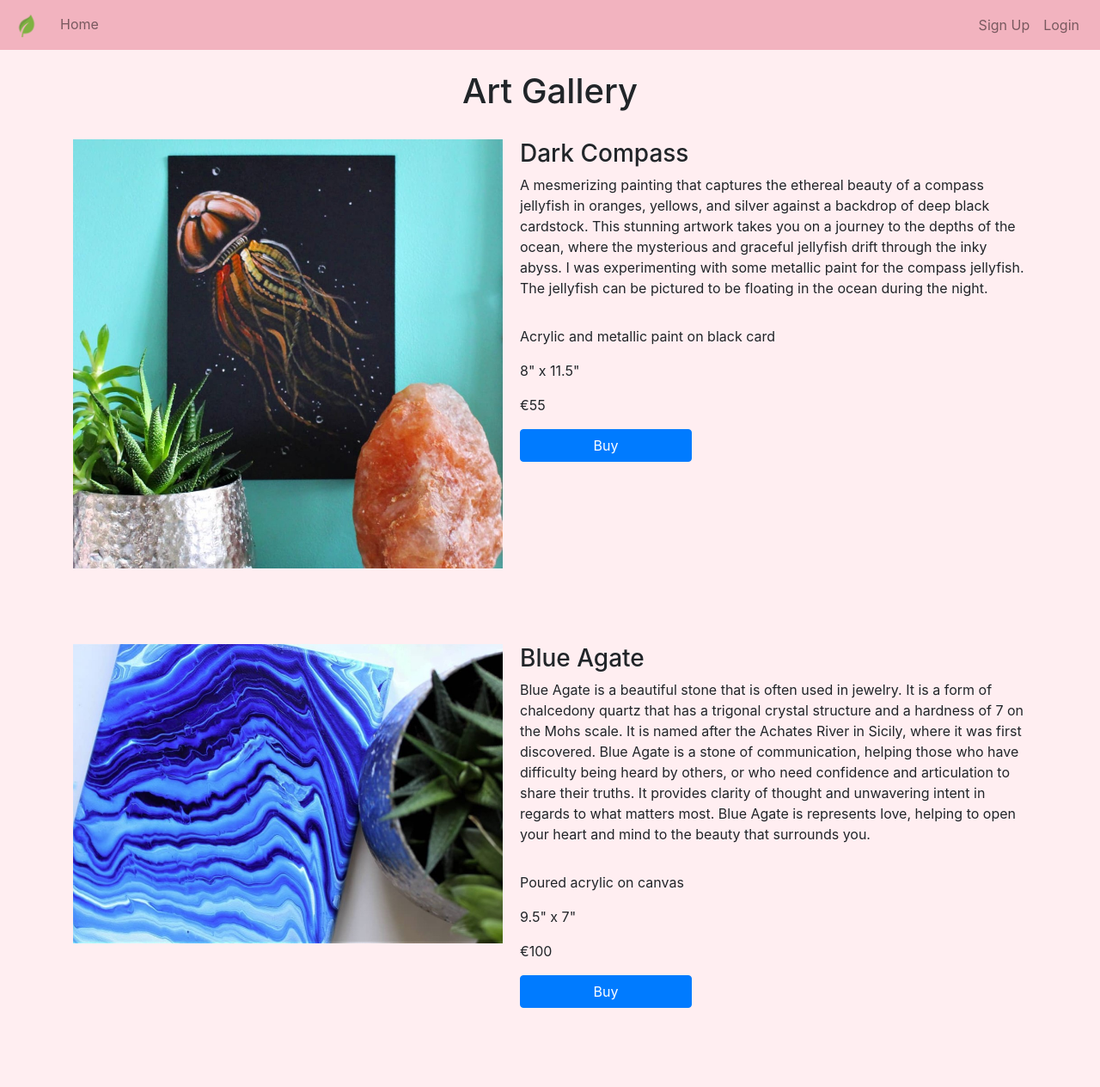
After one commit to gavmac00/flask-app-with-auth, a Flask app: page /art in a window 1280 px wide. The commit adds this page. Shown: the whole page at 86% size. Run offline with Flask 3, Linux system fonts and the light colour scheme; some libraries are stand-ins or nearby versions.

Commit message:
first commit

```diff
--- a/main.py
+++ b/main.py
@@ -2,6 +2,6 @@ from website import create_app
 
 application = create_app()
 
-"""Comment out the below for deployment."""
-# if __name__ == '__main__':
-#     app.run(debug=True) # debug will auto restart server when changes are made
+"""Comment out the below for production."""
+if __name__ == '__main__':
+    application.run(debug=True) # debug will auto restart server when changes are made
--- a/website/auth.py
+++ b/website/auth.py
@@ -20,7 +20,7 @@ def login():
         user = User.query.filter_by(email=email).first() # first() returns the first result, all() returns all results
         if user:
             if check_password_hash(user.password, password): # check if the password is correct
-                flash('Logged in successfully!', category='success')
+                # flash('Logged in successfully!', category='success')
                 login_user(user, remember=True) # remember=True means that the user will stay logged in even after closing the browser
                 return redirect(url_for('views.home'))
             else:
--- /dev/null
+++ b/website/static/gallery/1/metadata.json
@@ -0,0 +1,13 @@
+{
+    "title": "Blue Agate",
+    "main_image": "main.jpg",
+    "main_image_dimensions": {
+        "width": 956,
+        "height": 667
+    },
+    "supplementary_images": [],
+    "description": "Blue Agate is a beautiful stone that is often used in jewelry. It is a form of chalcedony quartz that has a trigonal crystal structure and a hardness of 7 on the Mohs scale. It is named after the Achates River in Sicily, where it was first discovered. Blue Agate is a stone of communication, helping those who have difficulty being heard by others, or who need confidence and articulation to share their truths. It provides clarity of thought and unwavering intent in regards to what matters most. Blue Agate is represents love, helping to open your heart and mind to the beauty that surrounds you.",
+    "price": 100,
+    "medium": "Poured acrylic on canvas",
+    "size": "9.5\" x 7\""
+}
--- /dev/null
+++ b/website/static/gallery/2/metadata.json
@@ -0,0 +1,13 @@
+{
+    "title": "Dark Compass",
+    "main_image": "main.jpg",
+    "main_image_dimensions": {
+        "width": 956,
+        "height": 955
+    },
+    "supplementary_images": [],
+    "description": "A mesmerizing painting that captures the ethereal beauty of a compass jellyfish in oranges, yellows, and silver against a backdrop of deep black cardstock. This stunning artwork takes you on a journey to the depths of the ocean, where the mysterious and graceful jellyfish drift through the inky abyss. I was experimenting with some metallic paint for the compass jellyfish. The jellyfish can be pictured to be floating in the ocean during the night.",
+    "price": 55,
+    "medium": "Acrylic and metallic paint on black card",
+    "size": "8\" x 11.5\""
+}
--- /dev/null
+++ b/website/templates/art.html
@@ -0,0 +1,35 @@
+{% extends "base.html" %}
+{% block title %}Art{% endblock %}
+
+{% block content %}
+<h1 align="center">Art Gallery</h1>
+<br />
+<ul class="list-group list-group-flush" id="gallery" style="display: flex; flex-direction: column; justify-content: space-between; gap: 20px;">
+    {% for art in gallery %}
+    <div class="ml-auto mr-auto" id="art-piece" style="display: flex; flex-direction: row; justify-content: space-between; gap: 20px;">
+        <div class="ml-auto mr-auto" style="display: flex; flex-direction: column; justify-content: top;">
+            <img src="{{ art.main_image_path }}" alt="Art" style="width: {{art.main_image_dimensions_width}}px; height: {{art.main_image_dimensions_height}}px;">
+        </div>
+        <div class="ml-auto mr-auto" style="display: flex; flex-direction: column; justify-content: left; align-items: left;">
+            <h3>{{ art.title }}</h3>
+            <p>{{ art.description }}</p>
+            <p></p>{{ art.medium }}</p>
+            <p>{{ art.size }}</p>
+            <p>&#x20AC;{{ art.price }}</p>
+            <button class="btn btn-primary" type="submit" style="width: 200px">Buy</button>
+        </div>
+    </div>
+    <br />
+    <br />
+    {% endfor %}
+</ul>
+
+<br />
+
+<!-- <div class="welcome" style="display: flex; flex-direction: column; justify-content: center; align-items: center;">
+    <p>Long description</p>
+    <p>Here you can see my art and buy it if you like it!</p>
+    <a href="/art" class="btn btn-primary">Art Gallery</a>
+</div> -->
+
+{% endblock %}
--- a/website/templates/base.html
+++ b/website/templates/base.html
@@ -8,25 +8,45 @@
         integrity="sha384-Vkoo8x4CGsO3+Hhxv8T/Q5PaXtkKtu6ug5TOeNV6gBiFeWPGFN9MuhOf23Q9Ifjh" crossorigin="anonymous" />
     <link rel="stylesheet" href="https://stackpath.bootstrapcdn.com/font-awesome/4.7.0/css/font-awesome.min.css"
         crossorigin="anonymous" />
-
     <title>{% block title %}Home{% endblock %}</title>
+    <style>
+        body {
+            background-color: rgb(255, 238, 241);
+        }
+    </style>
 </head>
 
 <body>
-    <nav class="navbar navbar-expand-lg navbar-dark bg-dark">
+    <nav class="navbar navbar-expand-lg navbar-light" style="background: #F2B3BF">
         <button class="navbar-toggler" type="button" data-toggle="collapse" data-target="#navbar">
             <span class="navbar-toggler-icon"></span>
         </button>
         <div class="collapse navbar-collapse" id="navbar">
-            <div class="navbar-nav">
+            <ul class="navbar-nav mr-auto">
+                <li class="nav-item">
+                    <a class="navbar-brand" href="/">
+                        <img src="/static/logo.png" alt="Logo" style="height: 30px; width: 30px;">
+                    </a>
+                </li>
+                <li class="nav-item">
+                    <a class="nav-link" if=home href="/">Home</a>
+                </li>
+            </ul>
+            <ul class="navbar-nav ml-auto">
                 {% if user.is_authenticated %}
-                <a class="nav-item nav-link" id="home" href="/">Home</a>
-                <a class="nav-item nav-link" id="logout" href="/logout">Logout</a>
+                <li class="nav-item">
+                    <a class="nav-link" id="logout" href="/logout">Logout</a>
+                </li>
                 {% else %}
-                <a class="nav-item nav-link" id="signUp" href="/sign-up">Sign Up</a>
-                <a class="nav-item nav-link" id="login" href="/login">Login</a>
+                <li class="nav-item">
+                    <a class="nav-link" id="signUp" href="/sign-up">Sign Up</a>
+                </li>
+                <li class="nav-item">
+                    <a class="nav-link" id="login" href="/login">Login</a>
+                </li>
                 {% endif %}
-            </div>
+            </ul>
+        </div>
         </div>
     </nav>
 
@@ -79,7 +99,6 @@
         }
     </script>
     {% endblock %}
-
 </body>
 
 </html>
--- a/website/views.py
+++ b/website/views.py
@@ -3,8 +3,10 @@
 from flask import Blueprint, render_template, request, flash, jsonify
 from flask_login import login_required, current_user
 from .models import Note
+from .models import Gallery
 from . import db
 import json
+import os
 
 views = Blueprint('views', __name__)
 
@@ -36,3 +38,82 @@ def delete_note():
             db.session.delete(note)
             db.session.commit()
     return jsonify({})
+
+@views.route('/art')
+def art():
+    """Displays the art gallery."""
+    # code that checks the folder website/static/gallery for folders, each folder is for an art piece that contains a file main.jpg and metadata.json
+    # the code should walk through the directory and save the path to the image and the metadata to the gallery database
+    # the code should then display the images and metadata in the art.html template
+
+    # get the path to the gallery folder
+    gallery_path = os.path.join(os.getcwd(), 'website', 'static', 'gallery')
+    # get the folders in the gallery folder
+    folders = os.listdir(gallery_path)
+    tuple_list = []
+    # loop through the folders
+    for folder in folders:
+        # get the path to the folder
+        folder_path = os.path.join(gallery_path, folder)
+        # get the files in the folder
+        files = os.listdir(folder_path)
+        # loop through the files
+        for file in files:
+            # check if the file is the main image
+            if file == 'main.jpg':
+                # get the path to the main image
+                main_image_path = os.path.join(folder_path, file)
+                relative_main_image_path = os.path.join('static', 'gallery', folder, file) # the relative path is used to display the image in the html document
+            # check if the file is the metadata
+            elif file == 'metadata.json':
+                # get the path to the metadata
+                metadata_path = os.path.join(folder_path, file)
+        # get the metadata from the metadata file
+        with open(metadata_path) as metadata_file:
+            # load the metadata
+            metadata = json.load(metadata_file)
+            # print(metadata)
+
+        # Retrieve metadata values with error handling
+        title = metadata.get('title', 'No title available')  # Default value if 'title' is missing
+        # print(title)
+        description = metadata.get('description', 'No description available')  # Default value if 'description' is missing
+
+        main_image_dimensions_width = metadata['main_image_dimensions']['width']  # Get the dimensions of the main image
+        main_image_dimensions_height = metadata['main_image_dimensions']['height']
+
+        # adjust the dimensions of the main image to be a maximum of 500 pixels wide or 500 pixels tall and scale accordingly
+        if main_image_dimensions_width > main_image_dimensions_height:
+            main_image_dimensions_height = int(500 * (main_image_dimensions_height / main_image_dimensions_width))
+            main_image_dimensions_width = 500
+        else:
+            main_image_dimensions_width = int(500 * (main_image_dimensions_width / main_image_dimensions_height))
+            main_image_dimensions_height = 500
+
+        # Check if 'price' exists and is an integer
+        if 'price' in metadata and isinstance(metadata['price'], int):
+            price = metadata['price']
+        else:
+            price = 0  # Default value if 'price' is missing or not an integer
+
+        medium = metadata.get('medium', 'No medium given')  # Default value if 'medium' is missing
+        size = metadata.get('size', 'No size given')  # Default value if 'size' is missing
+
+        metadata = {
+            "title": title,
+            "description": description,
+            "price": price,
+            "main_image_path": relative_main_image_path,
+            "main_image_dimensions_width": main_image_dimensions_width,
+            "main_image_dimensions_height": main_image_dimensions_height,
+            "medium": medium,
+            "size": size
+        }
+        tuple_list.append(metadata)
+
+        # add the art piece to the database
+        # new_art_piece = Gallery(title=title, description=description, price=price, main_image_path=main_image_path, medium=medium, size=size)
+        # db.session.add(new_art_piece)
+        # db.session.commit()
+
+    return render_template("art.html", user=current_user, gallery=tuple_list)
```
Also changed, not shown: website/models.py (+10 -0 lines), website/templates/home.html (+10 -1 lines), instance/database.db, website/static/gallery/1/main.jpg (added), website/static/gallery/2/main.jpg (added), website/static/logo.png (added), website/static/themes/pink.jpg (added).
